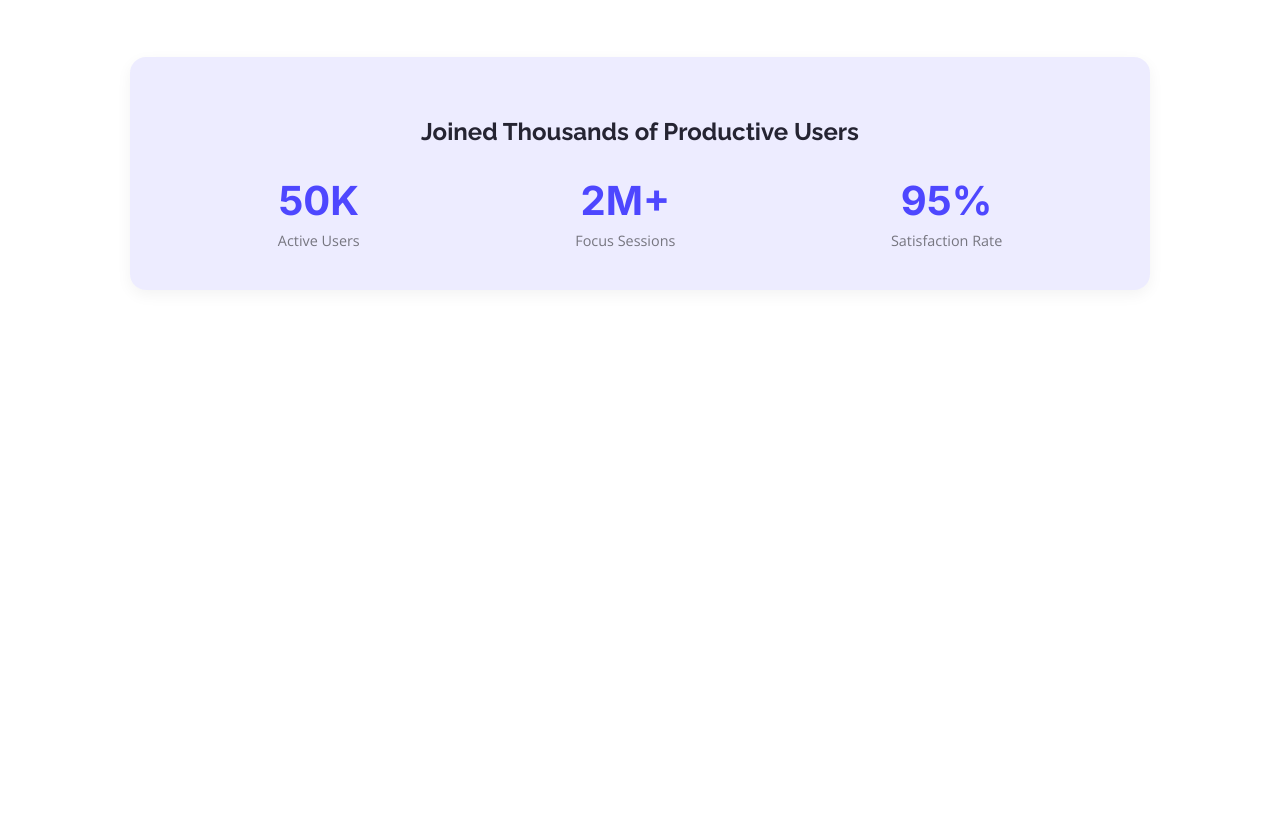
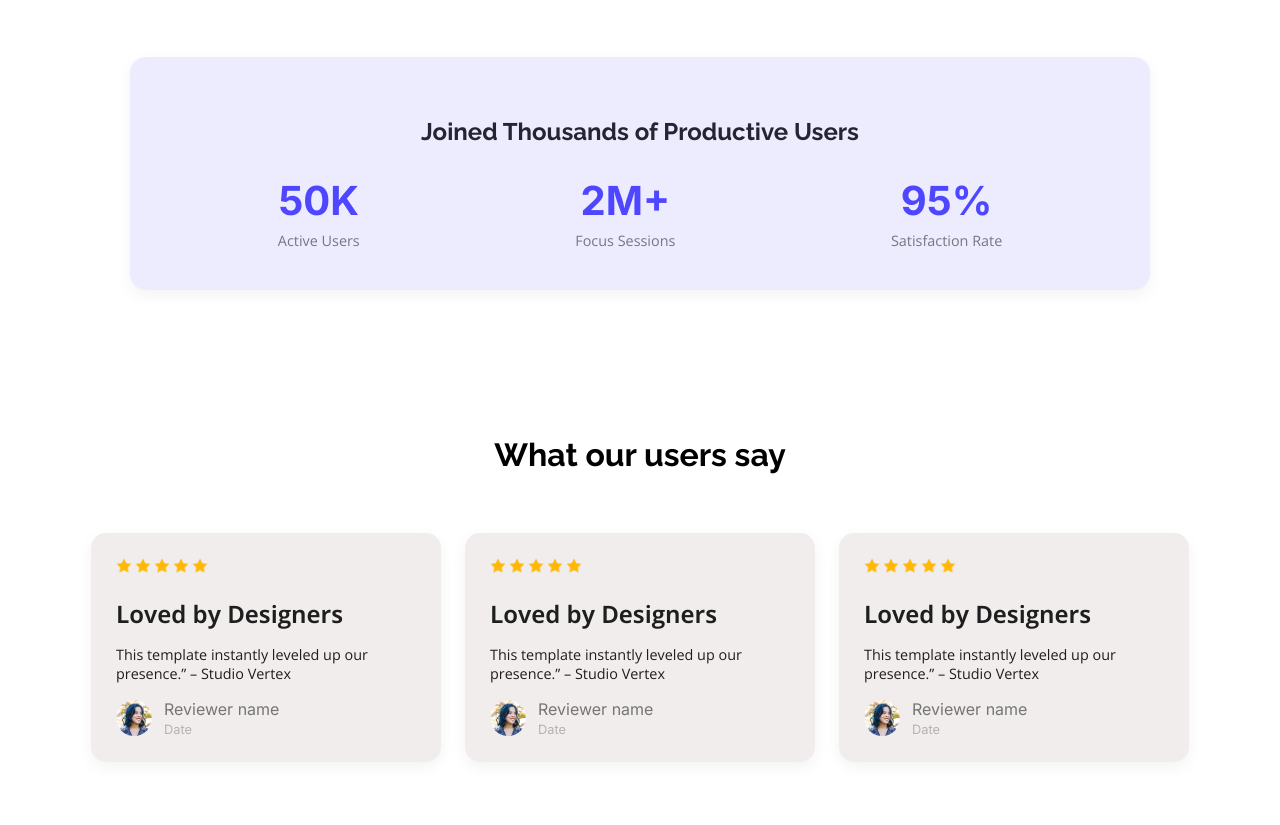
Before and after one commit to fida-6199/Project-a1-ph, a plain HTML site: page index.html in a window 1280 px wide. Shown: the part 1197-2022 px from the top of the page. Before the commit the page ends 1547 px from the top, so only its background shows below. Drawn offline with nearby package versions, Linux system fonts and the light colour scheme.

Commit message:
Users’ Feedback Section

```diff
--- a/index.html
+++ b/index.html
@@ -55,7 +55,72 @@
                 </div>
             </div>
     </div>
+    <div class="review-container">
+        <h2>What our users say</h2>
+<div class="reviews">
 
+    <!-- Review Card 1 -->
+    <div class="review-cards">
+      <div class="star-images">
+        <img src="./assets/icon-star.png" alt="star" class="star-icon">
+        <img src="./assets/icon-star.png" alt="star" class="star-icon">
+        <img src="./assets/icon-star.png" alt="star" class="star-icon">
+        <img src="./assets/icon-star.png" alt="star" class="star-icon">
+        <img src="./assets/icon-star.png" alt="star" class="star-icon">
+      </div>
+      <h3>Loved by Designers</h3>
+      <p>This template instantly leveled up our presence.” – Studio Vertex</p>
+      <div class="reviewers">
+        <img src="./assets/avatar.png" alt="reviewer" class="reviewer-icon" />
+        <div class="reviewer-info">
+          <span class="name">Reviewer name</span>
+          <span class="date">Date</span>
+        </div>
+      </div>
+    </div>
+
+    <!-- Review Card 2 -->
+    <div class="review-cards">
+      <div class="star-images">
+        <img src="./assets/icon-star.png" alt="star" class="star-icon">
+        <img src="./assets/icon-star.png" alt="star" class="star-icon">
+        <img src="./assets/icon-star.png" alt="star" class="star-icon">
+        <img src="./assets/icon-star.png" alt="star" class="star-icon">
+        <img src="./assets/icon-star.png" alt="star" class="star-icon">
+      </div>
+      <h3>Loved by Designers</h3>
+      <p>This template instantly leveled up our presence.” – Studio Vertex</p>
+      <div class="reviewers">
+        <img src="./assets/avatar.png" alt="reviewer" class="reviewer-icon" />
+        <div class="reviewer-info">
+          <span class="name">Reviewer name</span>
+          <span class="date">Date</span>
+        </div>
+      </div>
+    </div>
+
+    <!-- Review Card 3 -->
+    <div class="review-cards">
+      <div class="star-images">
+        <img src="./assets/icon-star.png" alt="star" class="star-icon">
+        <img src="./assets/icon-star.png" alt="star" class="star-icon">
+        <img src="./assets/icon-star.png" alt="star" class="star-icon">
+        <img src="./assets/icon-star.png" alt="star" class="star-icon">
+        <img src="./assets/icon-star.png" alt="star" class="star-icon">
+      </div>
+      <h3>Loved by Designers</h3>
+      <p>This template instantly leveled up our presence.” – Studio Vertex</p>
+      <div class="reviewers">
+        <img src="./assets/avatar.png" alt="reviewer" class="reviewer-icon" />
+        <div class="reviewer-info">
+          <span class="name">Reviewer name</span>
+          <span class="date">Date</span>
+        </div>
+      </div>
+    </div>
+
+  </div>
+    </div>
     </main>
     <footer>
 
--- a/styles/styles.css
+++ b/styles/styles.css
@@ -176,3 +176,73 @@ nav {
     gap: 20px;
   }
 }
+/* Users’ Feedback Section */
+.review-container{
+    padding: 60px;
+    text-align: center;
+}
+.review-container h2 {
+    font-family: 'Raleway', sans-serif;
+    margin-bottom: 60px;
+    font-weight: bold;
+    font-size: 2rem;
+}
+.reviews {
+    display: flex;
+    justify-content: center;
+    gap: 24px;
+    flex-wrap: wrap;
+}
+.review-cards{
+    background-color: rgba(242, 237, 237, 1);
+    padding: 25px;
+    border-radius: 15px;
+    width: 300px;
+    box-shadow: 0 5px 15px rgba(0, 0, 0, 0.05);
+    text-align: left;
+    font-family: 'Open Sans', sans-serif;
+}
+.star-images{
+    display: flex;
+    gap: 3px;
+    margin-bottom: 10px;
+}
+.star-icon{
+    width: 16px;
+    height: 15px;
+}
+.review-cards h3 {
+     font-size: 1.5rem;
+  font-weight: 650;
+  margin-bottom: 3px;
+  color: rgba(30, 30, 30, 1);
+}
+.review-cards p {
+  font-size: 0.9rem;
+  color: rgba(30, 30, 30, 1);
+  margin-bottom: 16px;
+}
+.reviewers {
+  display: flex;
+  align-items: center;
+  gap: 12px;
+}
+.reviewer-icon {
+  width: 36px;
+  height: 36px;
+  border-radius: 50%;
+}
+.reviewer-info {
+  display: flex;
+  flex-direction: column;
+}
+.name {
+    color: rgba(117, 117, 117, 1);
+    font-size: 1rem;
+    font-family: 'inter', sans-serif;
+}
+.date {
+    color: rgba(179, 179, 179, 1);
+    font-size: 0.8rem; font-family: 'inter', sans-serif;
+    margin-top: 3px;
+}
```
